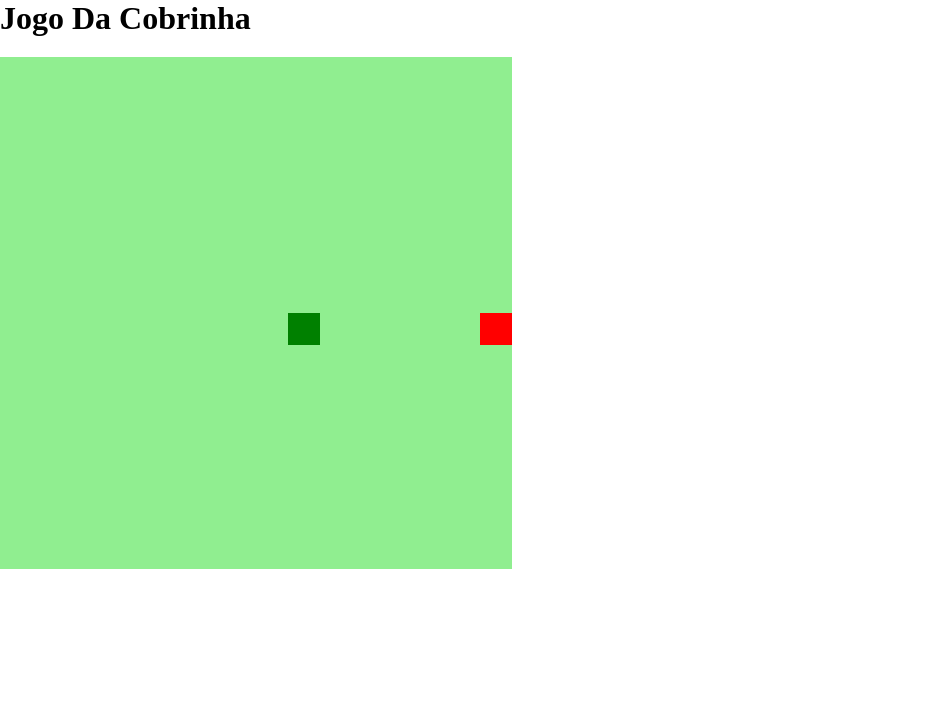
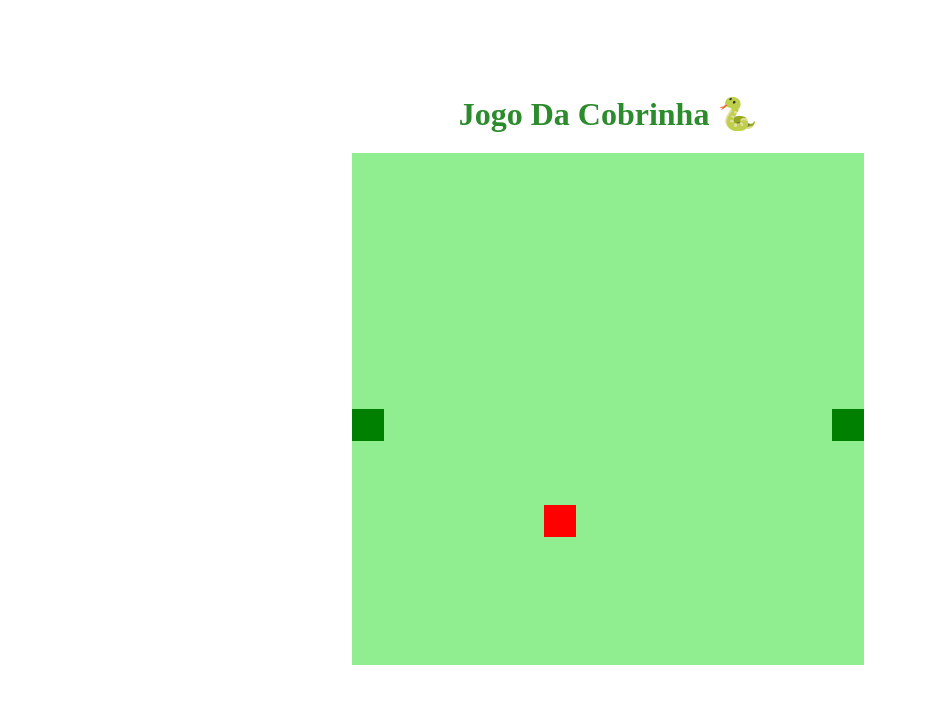
Before and after one commit to AmandaOliveira3/Jogo-Da-Cobrinha, a plain HTML site: page index.html in a window 1280 px wide. Shown: the whole page, without its empty margins (0-927 px from the left). Drawn offline with Linux system fonts and the light colour scheme.

Commit message:
jogo da cobrinha

```diff
--- a/index.html
+++ b/index.html
@@ -11,7 +11,7 @@
 </head>
 
 <body>
-    <h1>Jogo Da Cobrinha</h1>
+    <h1>Jogo Da Cobrinha 🐍</h1>
     <canvas id="snake" width="512" height="512"></canvas>
 
 </body>
--- a/script.js
+++ b/script.js
@@ -49,6 +49,13 @@ function iniciarJogo(){
     if(snake[0].y > 15*box && direction == "down") snake[0].y = 0;
     if(snake[0].y < 0 && direction == 'up') snake[0].y = 16 * box;
 
+    for(i = 1; i < snake.length; i++){
+        if(snake[0].x == snake[i].x && snake[0].y == snake[i].y){
+            clearInterval(jogo);
+            alert('Game Over :(');
+        }
+    }
+
     criarBG();
     criarCobrinha();
     drawFood();
@@ -61,7 +68,14 @@ function iniciarJogo(){
     if(direction == "up") snakey -= box;
     if(direction == "down") snakey += box;
 
-    snake.pop();
+    if(snakex != food.x || snakey != food.y){
+        snake.pop();
+    }else{
+        food.x = Math.floor(Math.random() * 15 + 1) * box ;
+        food.y = Math.floor(Math.random() * 15 + 1) * box ;
+    }
+
+
 
     let newHead = {
         x: snakex,
@@ -72,4 +86,4 @@ function iniciarJogo(){
 
 }
 
-let jogo = setInterval(iniciarJogo, 100);
+let jogo = setInterval(iniciarJogo, 120);
--- a/style.css
+++ b/style.css
@@ -3,14 +3,18 @@
     padding: 0;
     box-sizing: border-box;
 }
-/*
-canvas {
+
+body {
     display: flex;
-    justify-content: column;
+    justify-content: center;
     align-items: center;
-    height: 100vh;
-}*/
+    height: 95vh;
+    width: 95vw;
+    flex-direction: column;
+
+}
 
 h1 {
+    color: rgba(44,139,44);
     padding-bottom: 20px;
 }
```
Also changed, not shown: 1 other file.
